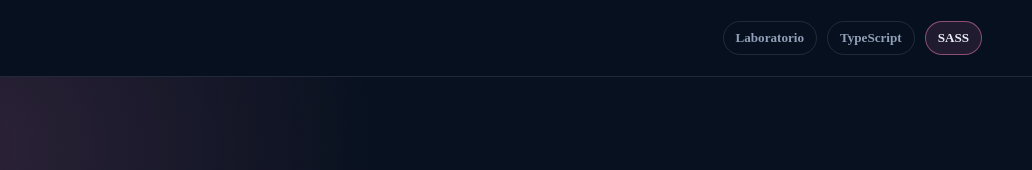
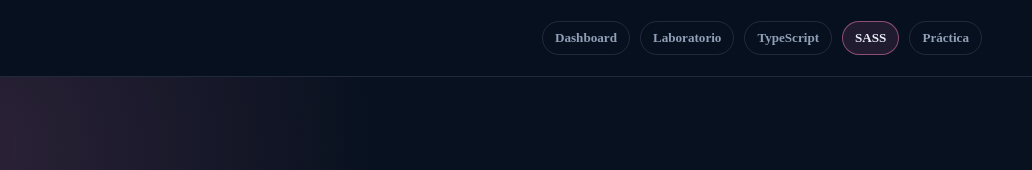
Before and after one commit to Drako01/jugando_con_typescript, a website: page learn-sass.html in a window 1280 px wide. Shown: the top 170 px of the page, 248-1280 px from the left. Drawn offline with Linux system fonts and the light colour scheme.

Commit message:
feat: connect learn-sass.html to learning platform

```diff
--- a/learn-sass.html
+++ b/learn-sass.html
@@ -18,9 +18,11 @@
       <span><strong>ArmoTuSitio.com Lab</strong><small>Campus práctico</small></span>
     </a>
     <nav class="learning-nav" aria-label="Cursos">
-      <a href="./index.html">Laboratorio</a>
+      <a href="./index.html#dashboard">Dashboard</a>
+      <a href="./index.html#formularios">Laboratorio</a>
       <a href="./learn-typescript.html">TypeScript</a>
       <a href="./learn-sass.html" aria-current="page">SASS</a>
+      <a href="./practice.html">Práctica</a>
     </nav>
   </div>
 </header>
@@ -267,6 +269,7 @@ $shadow-card: 0 24px 60px rgba(0,0,0,.22);</code></pre></div>
 </div>
 </main>
 <footer class="learning-footer"><div class="learning-shell learning-footer__inner"><span>TypeScript Lab · Ruta SASS</span><span>Desarrollado por <a href="https://armotusitio.com.ar/" target="_blank" rel="noopener noreferrer">ArmoTuSitio.com</a></span></div></footer>
+<script type="module" src="assets/js/platform.js"></script>
 <script src="assets/js/tutorial.js" defer></script>
 </body>
 </html>
```
